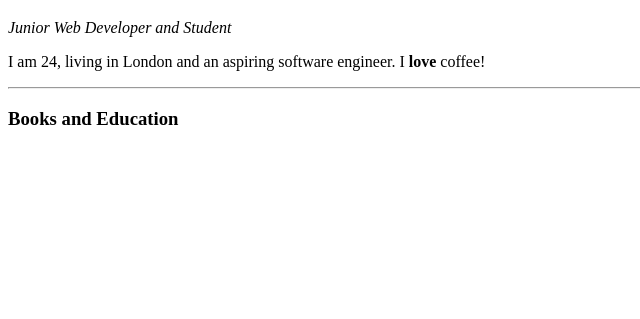
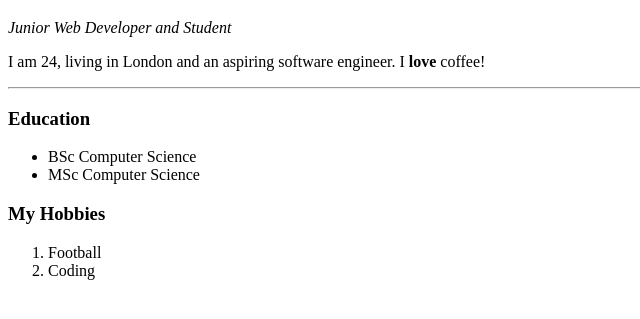
Before and after one commit to mcaiox/WDBC, a plain HTML site: page Web Development/HTML Personal Site/index.html in a window 1280 px wide. Shown: the part 61-380 px from the top of the page, without its empty margins (0-640 px from the left). Drawn offline with Linux system fonts and the light colour scheme.

Commit message:
added lists

```diff
--- a/Web Development/HTML Personal Site/index.html
+++ b/Web Development/HTML Personal Site/index.html
@@ -11,7 +11,16 @@
     <em>Junior Web Developer and Student </em>
     <p>I am 24, living in London and an aspiring software engineer. I  <strong>love</strong> coffee!</p>
     <hr>
-    <h3>Books and Education</h3>
+    <h3>Education</h3>
+    <ul>
+        <li> BSc Computer Science </li>
+        <li> MSc Computer Science </li>
+    </ul>
+    <h3>My Hobbies</h3>
+    <ol>
+        <li>Football</li>
+        <li>Coding</li>
+    </ol>
 
 </body>
 
```
